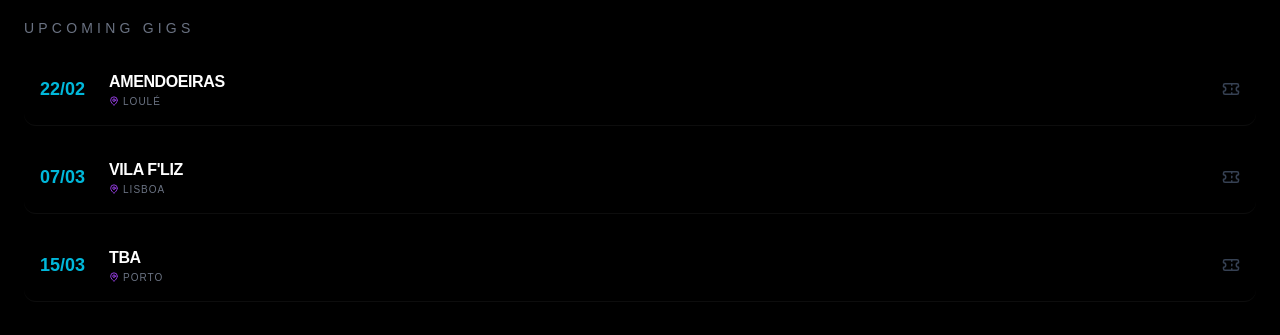
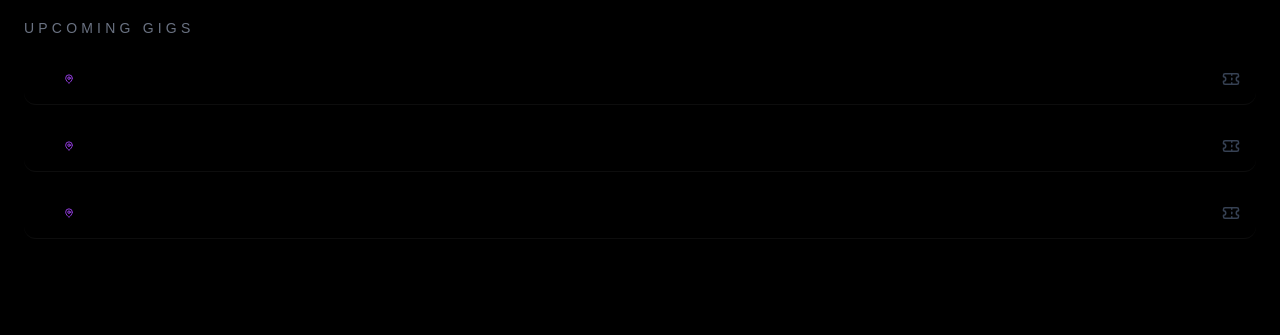
Before and after one commit to Cl3tech/ludkin-app, a Next.js app: page / in a window 1280 px wide. Shown: the part 1547-1882 px from the top of the page. Built offline with nearby package versions, Linux system fonts and the light colour scheme.

Commit message:
versão first static  deploy

```diff
--- a/app/bio/page.tsx
+++ b/app/bio/page.tsx
@@ -43,11 +43,11 @@ export default function BioPage() {
           </a>
 
           <div className="flex gap-4">
-            <a href="#" className="flex-1 bg-white/5 border border-white/10 p-4 rounded-2xl text-center hover:bg-white/10 transition-all">
-              <span className="text-sm font-bold font-mono">Instagram</span>
+            <a href="https://www.facebook.com/profile.php?id=61588311304854" className="flex-1 bg-white/5 border border-white/10 p-4 rounded-2xl text-center hover:bg-white/10 transition-all">
+              <span className="text-sm font-bold font-mono">Facebook</span>
             </a>
-            <a href="#" className="flex-1 bg-white/5 border border-white/10 p-4 rounded-2xl text-center hover:bg-white/10 transition-all">
-              <span className="text-sm font-bold font-mono">Soundcloud</span>
+            <a href="https://www.instagram.com/djludkin_vibes/?fbclid=IwY2xjawQD5z5leHRuA2FlbQIxMQBicmlkETJFQU02RzFlbFhtaU1tczMxc3J0YwZhcHBfaWQBMAABHrllvbQTKS7wcRd71Rua2z4JH-F4i5MtoSPlWcCeselZaNWe3YHCcDIcehTK_aem_Rj-S9k0EwWYd01xsTTM3sw" className="flex-1 bg-white/5 border border-white/10 p-4 rounded-2xl text-center hover:bg-white/10 transition-all">
+              <span className="text-sm font-bold font-mono">Istagram</span>
             </a>
           </div>
         </div>
--- a/app/globals.css
+++ b/app/globals.css
@@ -1,8 +1,9 @@
 @import "tailwindcss";
 
 :root {
-  --background: #ffffff;
-  --foreground: #171717;
+  /* Invertemos aqui: Fundo Preto, Texto Branco */
+  --background: #000000;
+  --foreground: #ffffff;
 }
 
 @theme inline {
@@ -12,11 +13,10 @@
   --font-mono: var(--font-geist-mono);
 }
 
-@media (prefers-color-scheme: dark) {
-  :root {
-    --background: #0a0a0a;
-    --foreground: #ededed;
-  }
+/* Podes apagar o @media (prefers-color-scheme: dark) se quiseres que seja SEMPRE preto */
+:root {
+  --background: #000000;
+  --foreground: #ffffff;
 }
 
 body {
@@ -27,13 +27,14 @@ body {
 
 @layer base {
   body {
-    @apply bg-black text-white;
+    background-color: #000000; /* Força o preto aqui */
+    color: #ffffff;
     min-height: 100vh;
-    /* Suporte para iOS safe areas */
     padding-bottom: env(safe-area-inset-bottom);
   }
 }
 
+/* O resto do teu código (keyframes e scrollbar) pode ficar igual */
 @keyframes float {
   0% { transform: translateY(0px); }
   50% { transform: translateY(-20px); }
--- a/app/layout.tsx
+++ b/app/layout.tsx
@@ -36,7 +36,7 @@ export const viewport: Viewport = {
 export default function RootLayout({ children }: { children: React.ReactNode }) {
   return (
     <html lang="pt-pt">
-      <body className="...">
+      <body className="bg-black text-white antialiased">
         <AudioProvider>
           <main className="pb-32">{children}</main>
           <GlobalPlayer />
--- a/app/music/page.tsx
+++ b/app/music/page.tsx
@@ -26,7 +26,7 @@ const TRACKS = [
     album: "Original Mix",
     duration: "3:37",
     cover: "./icons/icon-512x512.png",
-    url: "/audio/vejam_bem.wav",
+    url: "/audio/vejam.wav",
   },
   {
     id: 4,
--- a/app/page.tsx
+++ b/app/page.tsx
@@ -3,9 +3,9 @@ import { useState, useEffect } from "react";
 import { MapPin, Ticket, Download, Share } from "lucide-react";
 
 const GIGS = [
-  { id: 1, date: "22/02", club: "Amendoeiras", city: "Loulé", type: "Main Set" },
-  { id: 2, date: "07/03", club: "Vila F'Liz", city: "Lisboa", type: "Deep House" },
-  { id: 3, date: "15/03", club: "TBA", city: "Porto", type: "Event" },
+  { id: 1, date: "", club: "", city: "", type: "" },
+  { id: 2, date: "", club: "", city: "", type: "" },
+  { id: 3, date: "", club: "", city: "", type: "" },
 ];
 
 const GALLERY = [
--- a/next.config.ts
+++ b/next.config.ts
@@ -10,7 +10,7 @@ const withPWA = withPWAInit({
 });
 
 const nextConfig: NextConfig = {
-  /* config options here */
+  output: "export",
 };
 
 export default withPWA(nextConfig);
--- a/package.json
+++ b/package.json
@@ -6,6 +6,7 @@
     "dev": "next dev --webpack",
     "build": "next build --webpack",
     "start": "next start",
+    "export": "next export",
     "lint": "next lint"
   },
   "dependencies": {
```
Also changed, not shown: public/sw.js, 1 other file (tests, documents, lock files or other folders).
